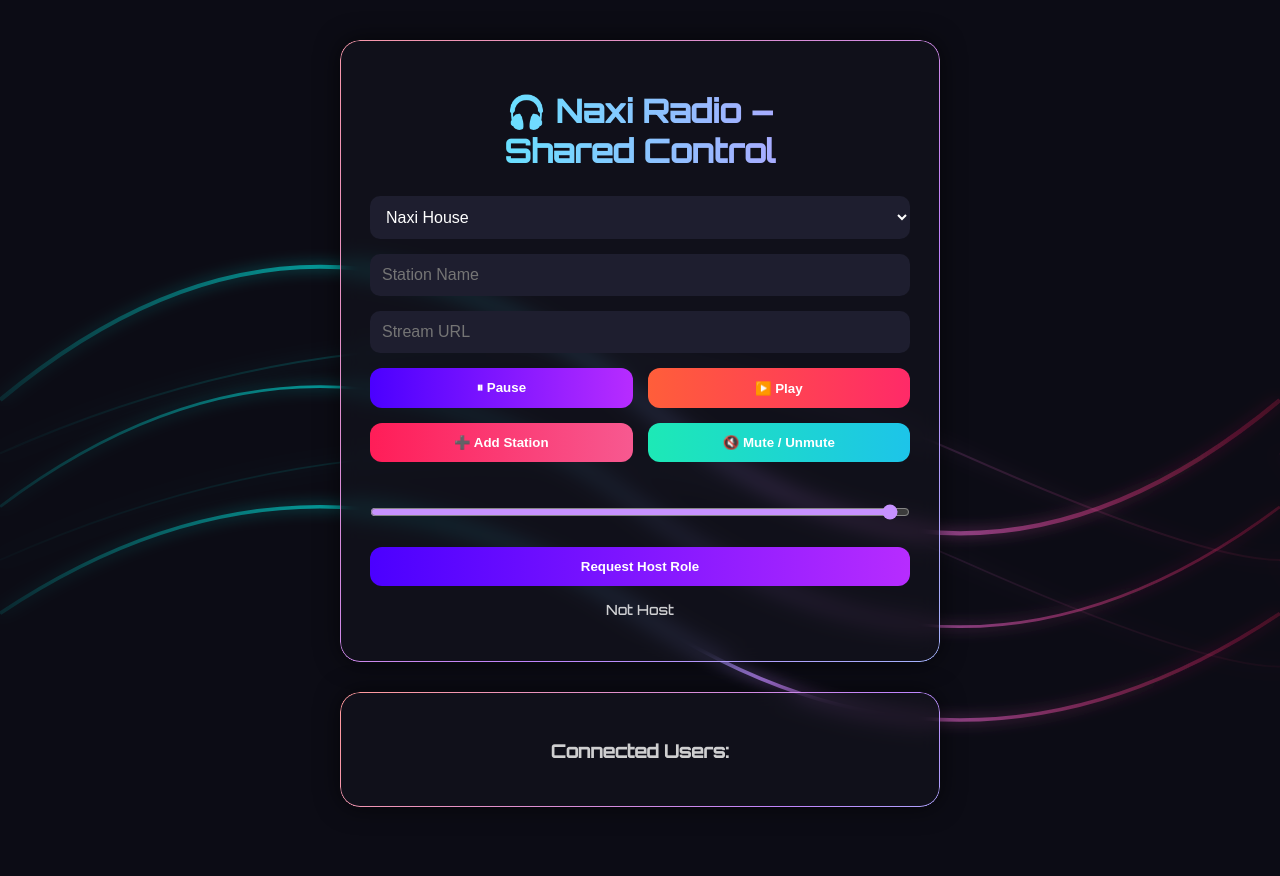
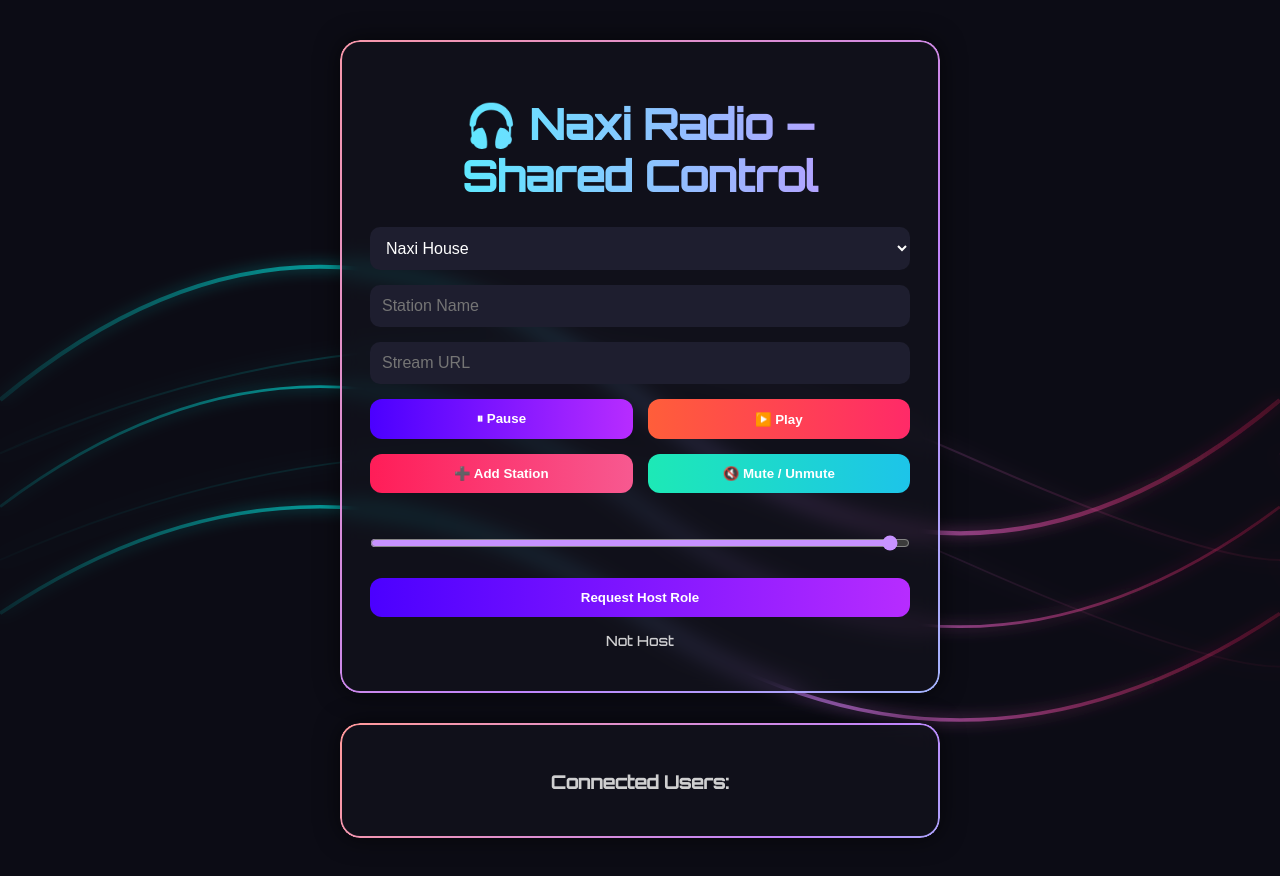
Before and after one commit to DavidJordanoski/radio-control, a website: page public/index.html in a window 1280 px wide. Before the commit the page ends 847 px from the top, so only its background shows below. Drawn offline with nearby package versions, Linux system fonts and the light colour scheme; no server answers.

Commit message:
increase padding to borders

```diff
--- a/public/style.css
+++ b/public/style.css
@@ -39,7 +39,7 @@
     right: 0;
     bottom: 0;
     border-radius: 20px;
-    padding: 1px;
+    padding: 2px;
     background: linear-gradient(135deg, #ff4e50, #ff9a9e, #c084fc, #82eefd, #ff4e50);
     background-size: 300% 300%;
     animation: borderGlow 6s linear infinite;
@@ -57,7 +57,7 @@
   }
 
   .title {
-    font-size: 32px;
+    font-size: 42px;
     font-weight: bold;
     background: linear-gradient(to right, #4afaff, #c792ff);
     -webkit-background-clip: text;
```
